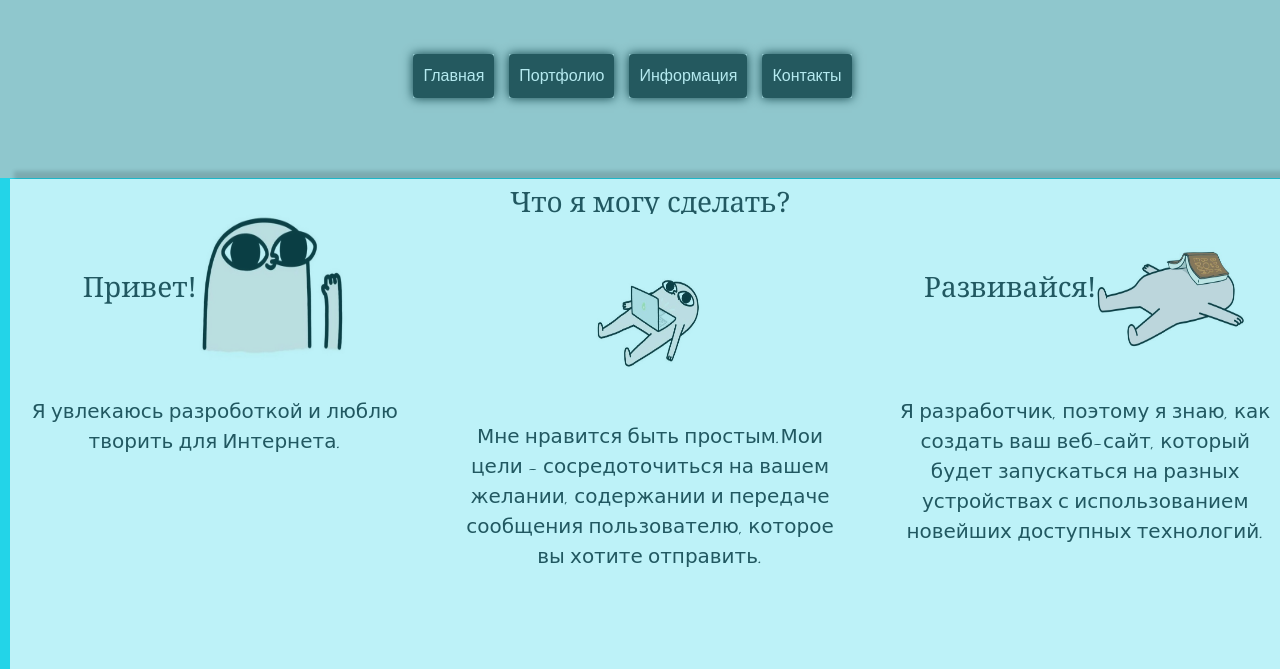
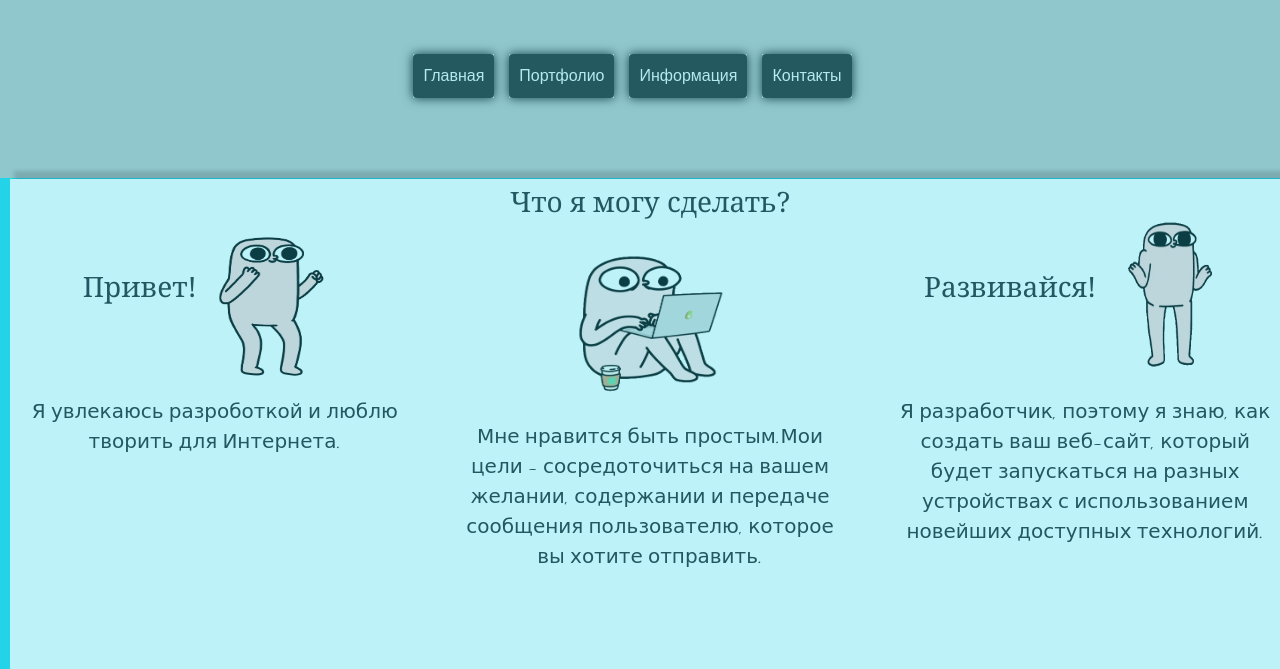
Before and after one commit to roksanadm/landing, a plain HTML site: page index.html in a window 1280 px wide. Shown: the part 131-800 px from the top of the page. Drawn offline with nearby package versions, Linux system fonts and the light colour scheme.

Commit message:
замена на гыф

```diff
--- a/index.html
+++ b/index.html
@@ -49,16 +49,16 @@
             <section class="sectioninfo">
                 <div id="grid">
                     <div>
-                        <h3>Привет!<img src="6e066bee8d1a2f20b4a1da8e2d74d21f.jpg" alt=""> </h3>
+                        <h3>Привет!<img src="source (1).gif" alt=""> </h3>
                         <p>Я увлекаюсь разроботкой и люблю творить для Интернета.</p>
                     </div>
                     <div>
-                        <h3> Что я могу сделать?<img src="cb5eb7f3a7eb711c8a21bd40a7352dc1.jpg" alt=""></h3>
+                        <h3> Что я могу сделать?<img src="giphy.gif" alt=""></h3>
                         <p>Мне нравится быть простым.Мои цели - сосредоточиться на вашем желании, содержании и передаче
                             сообщения пользователю, которое вы хотите отправить.</p>
                     </div>
                     <div>
-                        <h3>Развивайся!<img src="79dbbb65d585cb336befc2b80ece05ad.png" alt=""> </h3>
+                        <h3>Развивайся!<img src="giphy (1).gif" alt=""> </h3>
                         <p>Я разработчик, поэтому я знаю, как создать ваш веб-сайт, который будет запускаться на разных
                             устройствах с использованием новейших доступных технологий.</p>
                     </div>
--- a/style.sass
+++ b/style.sass
@@ -168,6 +168,9 @@ button
     grid-template-rows: 1fr
     grid-template-columns: 1fr 1fr
 
+.col-xs-12
+    grid-template-rows: 1fr
+    grid-template-columns: 1fr
 .img-fluid3
     height: 300px
     width: 200px
```
Also changed, not shown: giphy (1).gif (added), images.gif (added), source (1).gif (added), source.gif (added), style.css, 1 other file.
